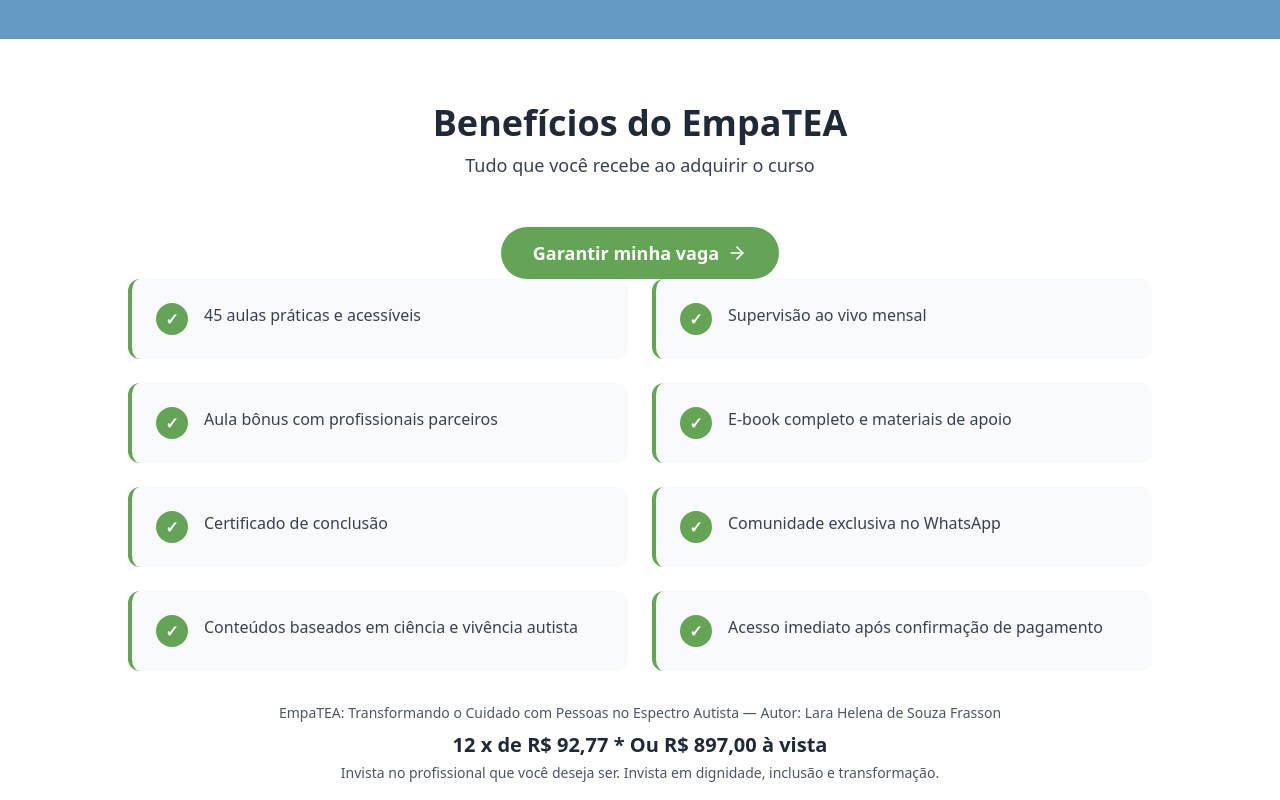
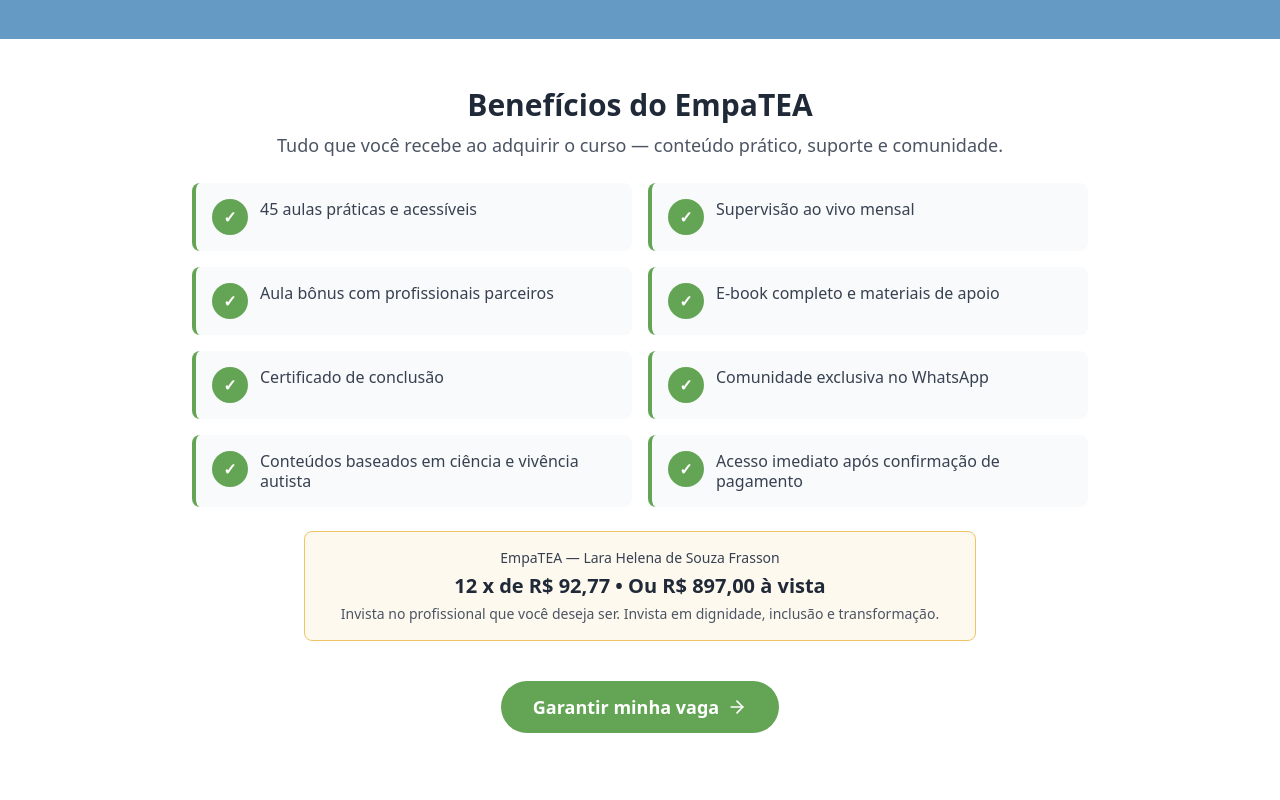
Before and after one commit to kainamf/psilarafrasson, a React (Create React App) app: page /empatea in a window 1280 px wide. Shown: the part 1420-2220 px from the top of the page. Built offline with nearby package versions, Linux system fonts and the light colour scheme.

Commit message:
refactor: streamline EmpaTEA benefits section layout and improve readability

```diff
--- a/src/components/EmpateaBenefits.tsx
+++ b/src/components/EmpateaBenefits.tsx
@@ -2,40 +2,44 @@
 import EmpateaCTA from './EmpateaCTA';
 
 function EmpateaBenefits() {
+    const benefits = [
+        '45 aulas práticas e acessíveis',
+        'Supervisão ao vivo mensal',
+        'Aula bônus com profissionais parceiros',
+        'E-book completo e materiais de apoio',
+        'Certificado de conclusão',
+        'Comunidade exclusiva no WhatsApp',
+        'Conteúdos baseados em ciência e vivência autista',
+        'Acesso imediato após confirmação de pagamento'
+    ];
+
     return (
-        <section className="py-16 px-4 bg-white">
+        <section className="py-12 px-4 bg-white">
             <div className="max-w-6xl mx-auto">
-                <div className="text-center mb-8">
-                    <h2 className="text-3xl md:text-4xl font-bold text-gray-800">Benefícios do EmpaTEA</h2>
-                    <p className="text-lg text-gray-700 mt-2">Tudo que você recebe ao adquirir o curso</p>
+                <div className="text-center mb-6">
+                    <h2 className="text-2xl md:text-3xl font-bold text-gray-800">Benefícios do EmpaTEA</h2>
+                    <p className="text-base md:text-lg text-gray-600 mt-2">Tudo que você recebe ao adquirir o curso — conteúdo prático, suporte e comunidade.</p>
                 </div>
 
-
-                <div className="text-center mt-6">
-                    <EmpateaCTA label="Garantir minha vaga" variant="primary" />
-                </div>
-                <div className="grid md:grid-cols-2 gap-6 max-w-5xl mx-auto">
-                    {[
-                        '45 aulas práticas e acessíveis',
-                        'Supervisão ao vivo mensal',
-                        'Aula bônus com profissionais parceiros',
-                        'E-book completo e materiais de apoio',
-                        'Certificado de conclusão',
-                        'Comunidade exclusiva no WhatsApp',
-                        'Conteúdos baseados em ciência e vivência autista',
-                        'Acesso imediato após confirmação de pagamento'
-                    ].map((item, idx) => (
-                        <div key={idx} className="flex items-start gap-4 p-6 bg-gray-50 rounded-xl border-l-4 border-empatea-green">
-                            <div className="w-8 h-8 bg-empatea-green rounded-full flex items-center justify-center text-white font-bold">✓</div>
-                            <p className="text-gray-700 font-medium">{item}</p>
+                <div className="grid sm:grid-cols-2 gap-4 max-w-4xl mx-auto">
+                    {benefits.map((item, idx) => (
+                        <div key={idx} className="flex items-start gap-3 p-4 bg-gray-50 rounded-lg border-l-4 border-empatea-green">
+                            <div className="flex-shrink-0 w-9 h-9 rounded-full bg-empatea-green text-white flex items-center justify-center font-semibold">✓</div>
+                            <p className="text-gray-700 font-medium leading-tight">{item}</p>
                         </div>
                     ))}
                 </div>
 
-                <div className="text-center mt-8">
-                    <p className="text-sm text-gray-600">EmpaTEA: Transformando o Cuidado com Pessoas no Espectro Autista — Autor: Lara Helena de Souza Frasson</p>
-                    <p className="text-xl font-semibold text-gray-800 mt-2">12 x de R$ 92,77 * Ou R$ 897,00 à vista</p>
-                    <p className="text-gray-600 text-sm mt-1">Invista no profissional que você deseja ser. Invista em dignidade, inclusão e transformação.</p>
+                <div className="max-w-2xl mx-auto mt-6">
+                    <div className="bg-empatea-yellow/10 border border-empatea-yellow rounded-lg p-4 text-center">
+                        <p className="text-sm text-gray-700">EmpaTEA — Lara Helena de Souza Frasson</p>
+                        <p className="text-lg md:text-xl font-semibold text-gray-800 mt-1">12 x de R$ 92,77 • Ou R$ 897,00 à vista</p>
+                        <p className="text-sm text-gray-600 mt-1">Invista no profissional que você deseja ser. Invista em dignidade, inclusão e transformação.</p>
+                    </div>
+                </div>
+
+                <div className="text-center mt-6">
+                    <EmpateaCTA label="Garantir minha vaga" variant="primary" />
                 </div>
             </div>
         </section>
```
